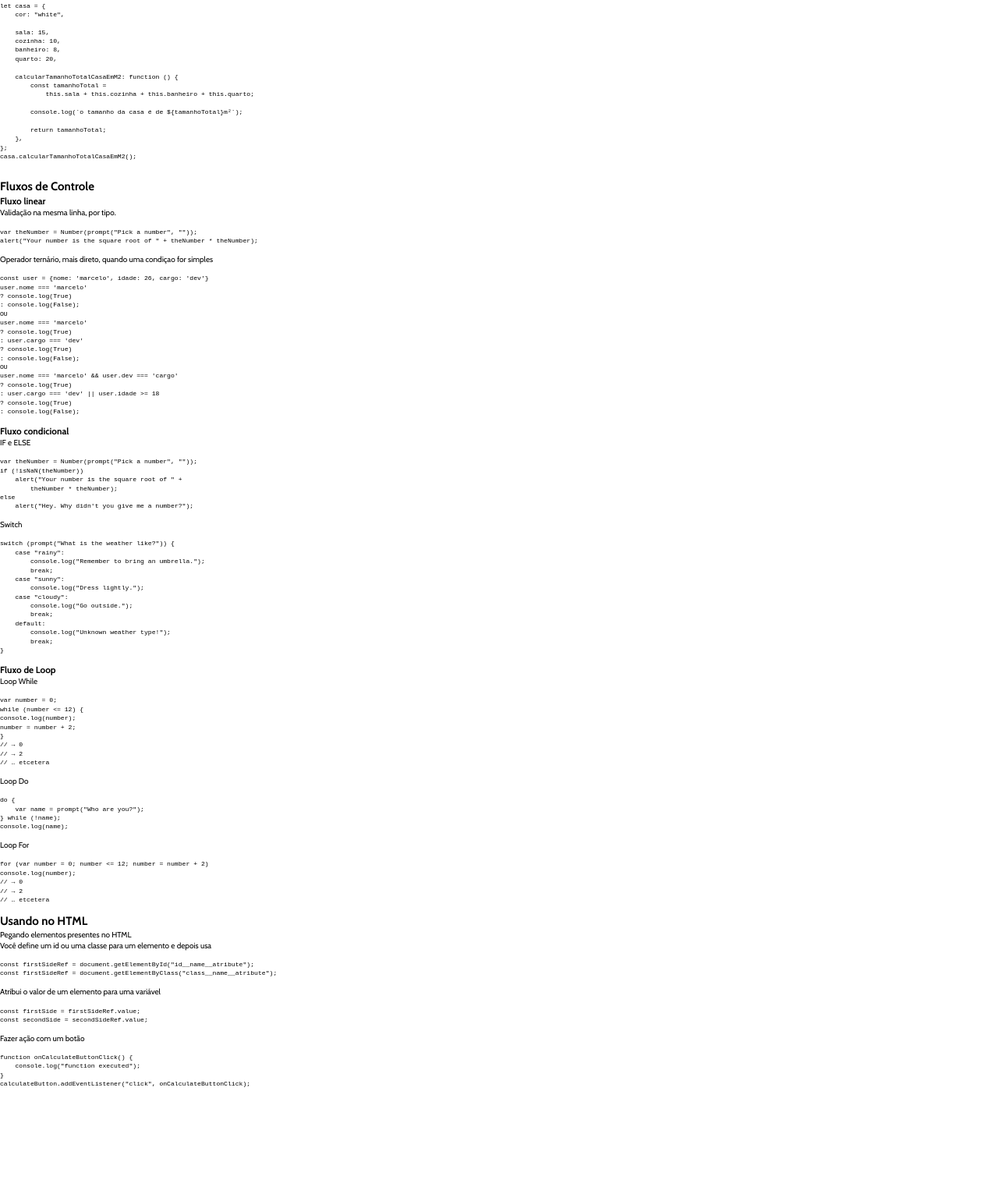
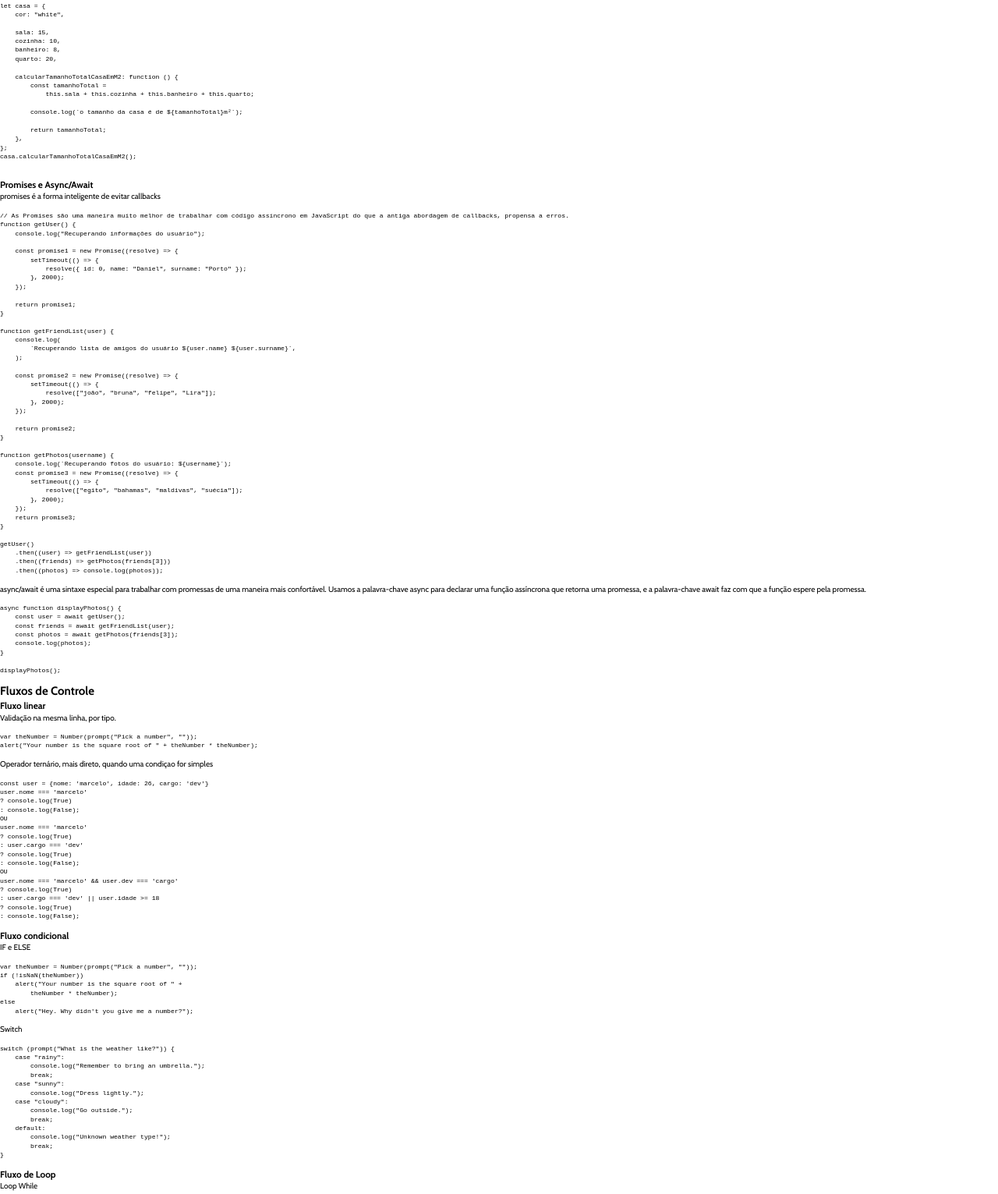
Before and after one commit to marvini-louz/estudos-full-stack, a website: page Javascript/index.html in a window 1280 px wide. Shown: the part 2555-4086 px from the top of the page at 78% size. Before the commit the page ends 3962 px from the top, so only its background shows below. Drawn offline with nearby package versions, Linux system fonts and the light colour scheme; files that its build step writes are made by us from their sources.

Commit message:
adding learning of async/await of promises

```diff
--- a/Javascript/index.html
+++ b/Javascript/index.html
@@ -300,6 +300,70 @@ casa.calcularTamanhoTotalCasaEmM2();
                 </code></pre>
             </div>
 
+            <h3>Promises e Async/Await</h3>
+            <div>
+                <p>promises é a forma inteligente de evitar callbacks</p>
+
+                <pre><code>
+// As Promises são uma maneira muito melhor de trabalhar com código assíncrono em JavaScript do que a antiga abordagem de callbacks, propensa a erros.
+function getUser() {
+    console.log("Recuperando informações do usuário");
+
+    const promise1 = new Promise((resolve) => {
+        setTimeout(() => {
+            resolve({ id: 0, name: "Daniel", surname: "Porto" });
+        }, 2000);
+    });
+
+    return promise1;
+}
+
+function getFriendList(user) {
+    console.log(
+        `Recuperando lista de amigos do usuário ${user.name} ${user.surname}`,
+    );
+
+    const promise2 = new Promise((resolve) => {
+        setTimeout(() => {
+            resolve(["joão", "bruna", "felipe", "Lira"]);
+        }, 2000);
+    });
+
+    return promise2;
+}
+
+function getPhotos(username) {
+    console.log(`Recuperando fotos do usuário: ${username}`);
+    const promise3 = new Promise((resolve) => {
+        setTimeout(() => {
+            resolve(["egito", "bahamas", "maldivas", "suécia"]);
+        }, 2000);
+    });
+    return promise3;
+}
+
+getUser()
+    .then((user) => getFriendList(user))
+    .then((friends) => getPhotos(friends[3]))
+    .then((photos) => console.log(photos));
+                </code></pre>
+
+                <p>async/await é uma sintaxe especial para trabalhar com promessas de uma maneira mais confortável.
+                    Usamos a
+                    palavra-chave async para declarar uma função assíncrona que retorna uma promessa, e a palavra-chave
+                    await faz com que a função espere pela promessa.</p>
+                <pre><code>
+async function displayPhotos() {
+    const user = await getUser();
+    const friends = await getFriendList(user);
+    const photos = await getPhotos(friends[3]);
+    console.log(photos);
+}
+
+displayPhotos();
+            </code></pre>
+            </div>
+
         </section>
 
         <!-- Fluxos de controle -->
@@ -396,11 +460,32 @@ console.log(number);
                 </code></pre>
             </div>
 
+            <h3>Capturando erros</h3>
+            <div>
+                <pre><code>
+function getRectArea(width, height) {
+  if (isNaN(width) || isNaN(height)) {
+    throw new Error("Parameter is not a number!");
+  }
+  return console.log(width * height);
+}
+
+try {
+  getRectArea(3, "A");
+} catch (e) {
+  console.error(e);
+  // Expected output: Error: Parameter is not a number!
+} finally { // sempre vai executar, sendo favorável ou não as expressões
+  alert( 'finally' );
+}
+                </code></pre>
+            </div>
 
         </section>
 
         <!-- Na pagina -->
         <section>
+
             <h2>Usando no HTML</h2>
             <div>
                 <p>Pegando elementos presentes no HTML</p>
@@ -416,12 +501,42 @@ const secondSide = secondSideRef.value;
                 </code></pre>
                 <p>Fazer ação com um botão</p>
                 <pre><code>
+function renderMovies() {
+    // Limpa container
+    movies_list.innerHTML = "";
+
+    // Percorre array
+    movie_list.forEach((data) => {
+        // Renderiza card
+        movies_list.innerHTML += `
+            &lt;article id="movie-card-${data.imdbID}">
+
+            &lt;img id="movie-cover" src="${data.Poster}" alt="Movie Poster: ${data.Title}">
+
+            &lt;button id="btn-remove-list" class="btn-remove-list" type="button"
+            onclick="onClickRemoveList('${data.imdbID}')">
+                &lt;img src="/Javascript/assets/icons/remove.png">
+                Remove movie
+            &lt;/button>
+        &lt;/article>
+        `;
+    });
+}
 function onCalculateButtonClick() {
     console.log("function executed");
 }
 calculateButton.addEventListener("click", onCalculateButtonClick);
+// Detecta Enter no input
+movie_name.addEventListener("keydown", function (event) {
+    // Se apertar Enter
+    if (event.key === "Enter") {
+        // Faz pesquisa
+        onClickSearchMovie();
+    }
+});
                 </code></pre>
             </div>
+
         </section>
 
     </div>
```
Also changed, not shown: Javascript/scripts/aprendendo.js (+55 -0 lines).
